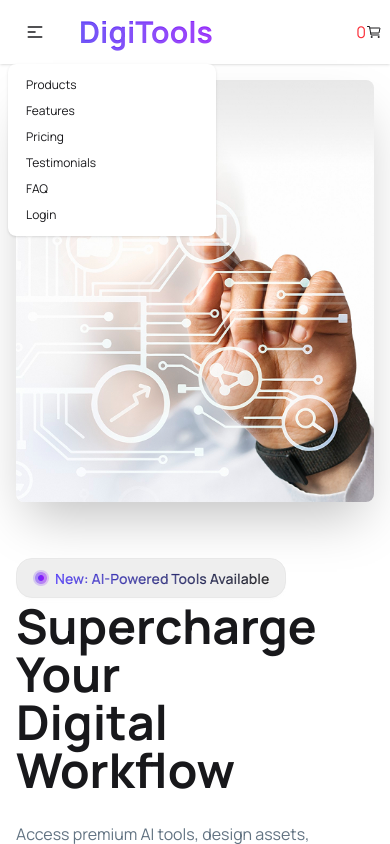
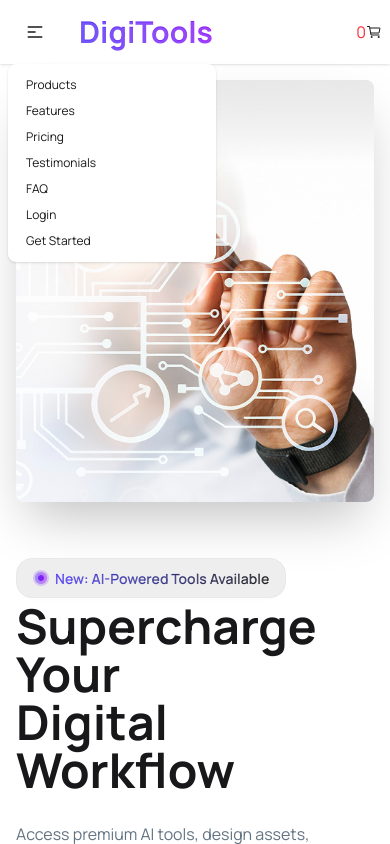
Before and after one commit to NishatNuzhatK/digitools-platform, a React (Vite) app: page / in a window 390 px wide. Both pictures are taken after a click on the button 35 px from the left and 32 px from the top of the page. Shown: the top 844 px of the page. Built offline with nearby package versions, Linux system fonts and the light colour scheme.

Commit message:
fixed some issues

```diff
--- a/src/components/UI/Navbar.jsx
+++ b/src/components/UI/Navbar.jsx
@@ -20,6 +20,7 @@ const Navbar = ({cartAdd}) => {
       <li><a>Testimonials</a></li>
       <li><a>FAQ</a></li>
       <li><a>Login</a></li>
+      <li><a>Get Started</a></li>
       </ul>
     </div>
     {/* logo */}
```
